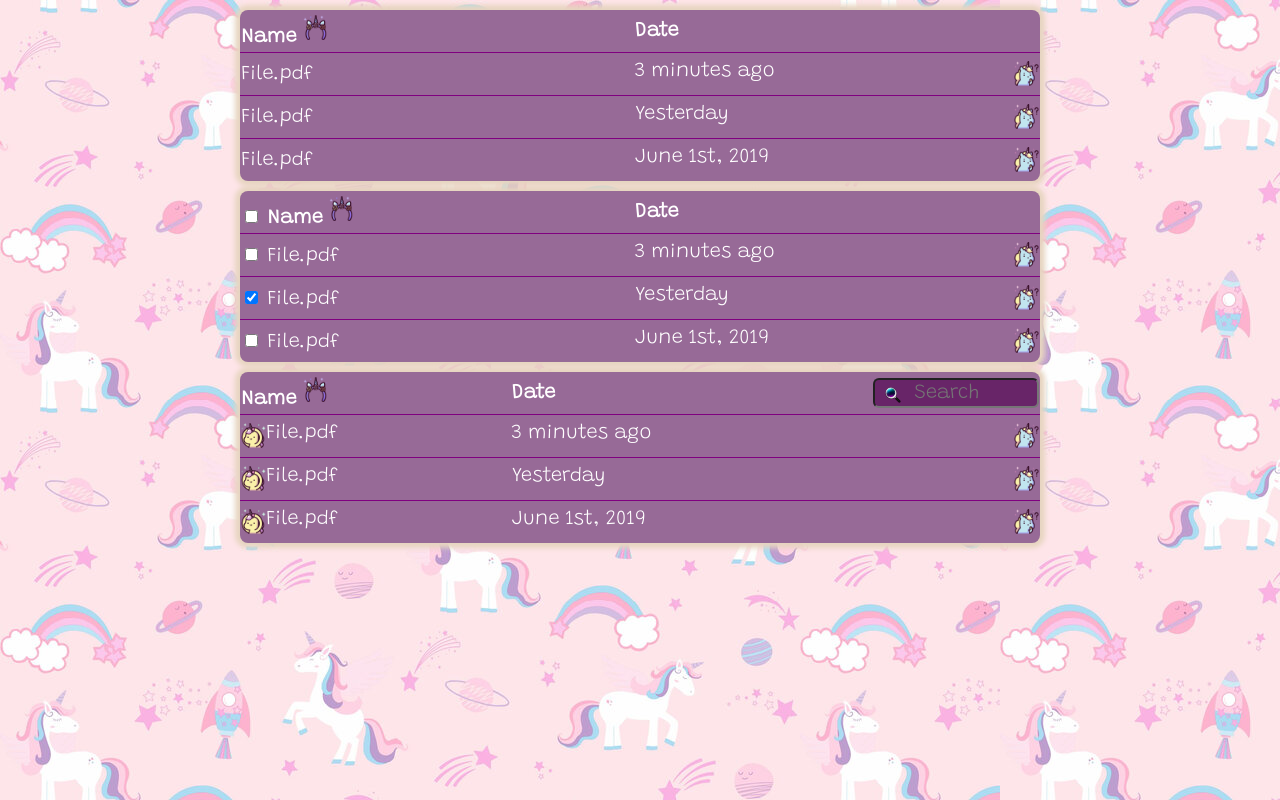
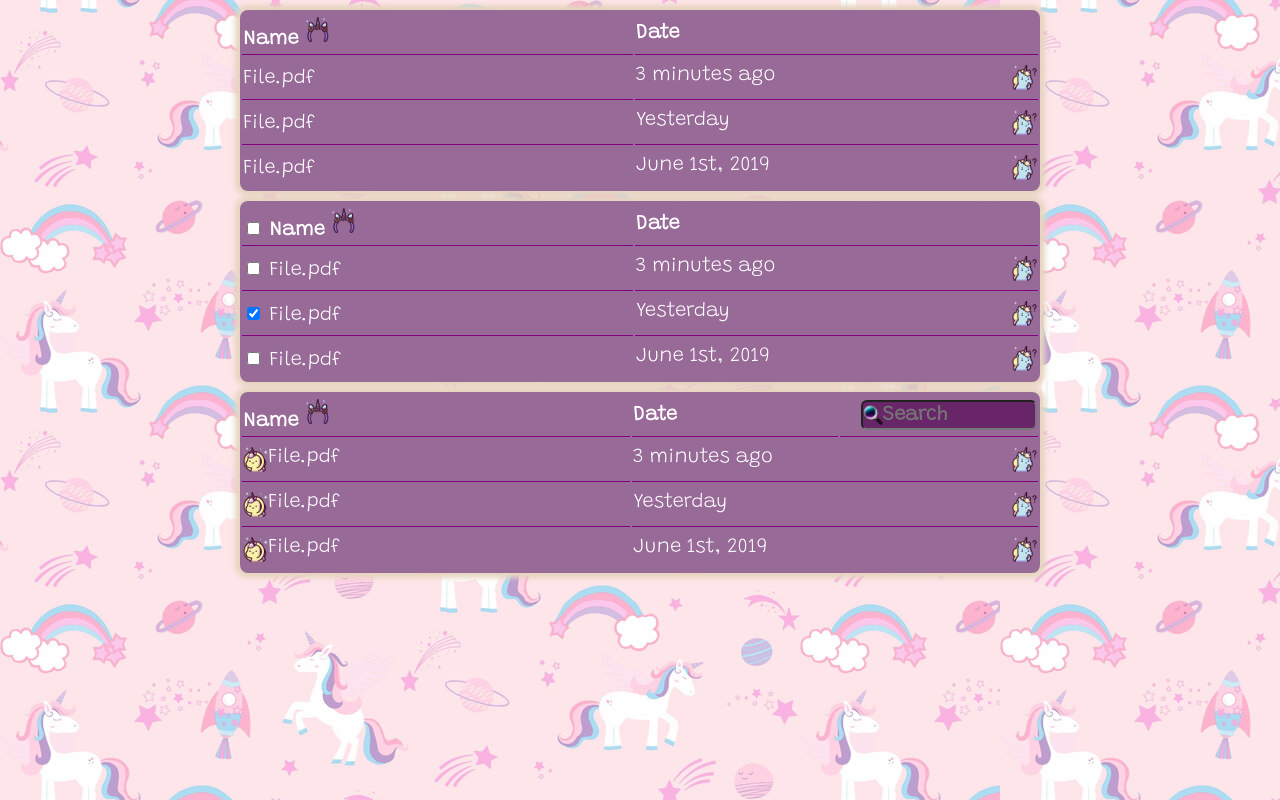
Before and after one commit to nightroad6/HW3, a plain HTML site: page Untitled-html.html in a window 1280 px wide. Drawn offline with Linux system fonts and the light colour scheme.

Commit message:
edit size

```diff
--- a/Untitled-style.css
+++ b/Untitled-style.css
@@ -12,7 +12,6 @@ table {
     border-radius: 8px;
     box-shadow: 0 0 5px 5px #e7d5c0;
     width: 800px;
-    border-collapse: collapse;
     background: rgb(151, 106, 151);
     text-align: left;
     color: white;
@@ -21,6 +20,7 @@ table {
 
 .text {
     padding-bottom: 2px;
+    position: relative;
 }
 
 th, td {
@@ -28,8 +28,10 @@ th, td {
     width: 800px;
     height: 2em;
   }
+
 .img1, .img2, .img3 {
     padding-bottom: 2px;
+    position: relative;
 }
 .img1 {
     width: 25px;
@@ -47,21 +49,27 @@ th, td {
     height: 25px;
     float: left;
 }
-
 .search input {
     float: right;
-    position: inherit;
-    width: 60%;
+    position: relative;
+    width: 90%;
     height: 30px;
     background: rgb(104, 37, 104);
     background-image: url(search.ico);
-    color: darkgrey;
-    background-position: 10px 7px;
+    background-size: 20px;
+    color: white;
+    font-weight: bolder;
+    background-position: left;
     background-repeat: no-repeat;
-    padding: 12px 40px 12px 40px;
+    padding: 10px 20px;
     border-radius: 6px;
   }
 
   .bottom {
       border-bottom: none;
   }
+  .th-size0 {
+      width: 49%;
+  }
+  .th-size1, .th-size2 {
+    width: 25%;
```
